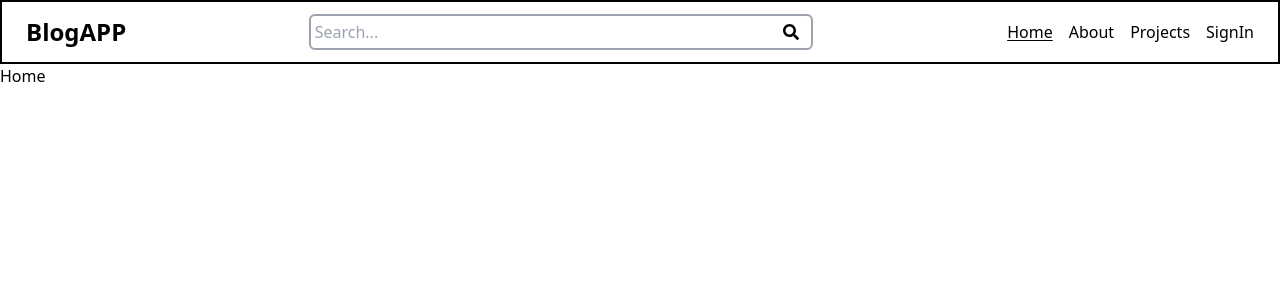
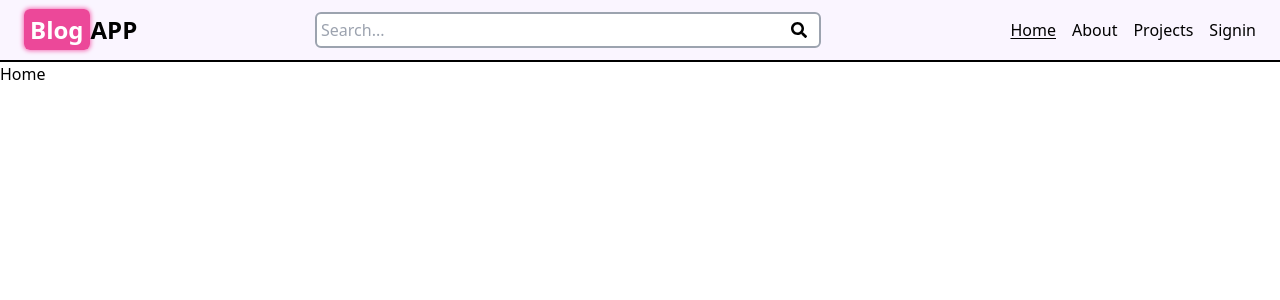
Before and after one commit to armanmahal/5.Blog-app, a React (Create React App) app in the folder client/: page / in a window 1280 px wide. Shown: the top 300 px of the page. Built offline with nearby package versions, Linux system fonts and the light colour scheme.

Commit message:
update header ui

```diff
--- a/client/src/components/Header.jsx
+++ b/client/src/components/Header.jsx
@@ -22,15 +22,18 @@ export default function Header() {
   };
 
   return (
-    <div className="border-black border-2 px-2 py-3 flex gap-5 items-center justify-between relative">
+    <div className="border-black border-b-2 bg-purple-50 px-2 py-3 flex gap-5 items-center justify-between relative">
       {/* LOGO */}
       <div className="hidden md:block text-[1.5rem] font-semibold md:pl-2 lg:pl-4">
-        BlogAPP
+        <span className="bg-pink-500 px-[6px] text-white mr-[1px] py-[4px] rounded-md shadow-custom-logo shadow-pink-400">
+          Blog
+        </span>
+        APP
       </div>
 
       {/* SEARCHBAR */}
       <form
-        className="border-2 border-gray-400 p-1 rounded-md flex justify-between ml-2 md:w-[40%]"
+        className="border-2 border-gray-400 p-1 bg-white rounded-md flex justify-between ml-2 md:w-[40%]"
         onSubmit={handleSubmit}
       >
         <input
@@ -44,7 +47,7 @@ export default function Header() {
           }}
           className="border-none focus:outline-none md:w-[90%]"
         />
-        <button className="pr-2">
+        <button className="pr-2 md:hover:text-pink-500">
           <FaSearch />
         </button>
       </form>
@@ -55,31 +58,31 @@ export default function Header() {
           to={"/"}
           className={path === "/" ? "underline underline-offset-2" : ""}
         >
-          Home
+          <p className=" hover:text-gray-600">Home</p>
         </Link>
         <Link
           to={"/about"}
           className={path === "/about" ? "underline underline-offset-2" : ""}
         >
-          About
+          <p className=" hover:text-gray-600">About</p>
         </Link>
         <Link
           to={"/projects"}
           className={path === "/projects" ? "underline underline-offset-2" : ""}
         >
-          Projects
+          <p className=" hover:text-gray-600">Projects</p>
         </Link>
         {currentUser === null ? (
           <Link
             to={"/signin"}
             className={path === "/signin" ? "underline underline-offset-2" : ""}
           >
-            SignIn
+            <p className=" hover:text-gray-600">Signin</p>
           </Link>
         ) : (
           <Link to={"/dashboard?tab=profile"}>
             <img
-              className="w-10 h-10 border-black border-2 rounded-[50%]"
+              className="w-10 h-10 border-black border-2 rounded-[50%] hover:shadow-custom-logo hover:shadow-gray-400"
               src="https://cdn.pixabay.com/photo/2015/10/05/22/37/blank-profile-picture-973460_1280.png"
               alt="DP"
             ></img>
@@ -92,33 +95,42 @@ export default function Header() {
         onClick={() => {
           setNavIsOpen(!navIsOpen);
         }}
-        className="md:hidden mr-4 border-2 p-2 rounded-md"
+        className="md:hidden mr-4 border-2 p-2 rounded-md border-gray-300"
       >
         {navIsOpen ? <FaChevronUp /> : <FaGripLines />}
       </button>
 
       <div
-        className={`md:hidden border-2 border-black absolute top-[100%] right-[-2px] w-[100vw] flex flex-col gap-1 bg-white py-2 ${
+        className={`md:hidden border-2 border-black absolute top-[100%] right-0 w-[100vw] flex flex-col gap-1 bg-white py-2 ${
           navIsOpen ? "" : "hidden"
         }`}
       >
+        {currentUser === null ? (
           <div
             className={
               path === "/signin"
-              ? "bg-gradient-to-l from-white via-gray-200 to-white  w-full flex items-center justify-center py-1 text-lg"
+                ? "bg-gradient-to-l from-white via-purple-200 to-white  w-full flex items-center justify-center py-1 text-lg"
                 : "w-full flex items-center justify-center py-1 text-lg"
             }
           >
-          {currentUser === null ? (
             <Link to={"/signin"}>SignIn</Link>
+          </div>
         ) : (
-            <Link to={"/dashboard?tab=profile"}>Profile</Link>
+          <div
+            className={
+              path === "/dashboard"
+                ? "bg-gradient-to-l from-white via-purple-200 to-white  w-full flex items-center justify-center py-1 text-lg"
+                : "w-full flex items-center justify-center py-1 text-lg"
+            }
+          >
+            <Link to={"/dashboard?tab=profile"}>Dashboard</Link>
+          </div>
         )}
-        </div>
+
         <div
           className={
             path === "/"
-              ? "bg-gradient-to-l from-white via-gray-200 to-white  w-full flex items-center justify-center py-1 text-lg"
+              ? "bg-gradient-to-l from-white via-purple-200 to-white  w-full flex items-center justify-center py-1 text-lg"
               : "w-full flex items-center justify-center py-1 text-lg"
           }
         >
@@ -127,7 +139,7 @@ export default function Header() {
         <div
           className={
             path === "/about"
-              ? "bg-gradient-to-l from-white via-gray-200 to-white  w-full flex items-center justify-center py-1 text-lg"
+              ? "bg-gradient-to-l from-white via-purple-200 to-white  w-full flex items-center justify-center py-1 text-lg"
               : "w-full flex items-center justify-center py-1 text-lg"
           }
         >
@@ -136,7 +148,7 @@ export default function Header() {
         <div
           className={
             path === "/projects"
-              ? "bg-gradient-to-l from-white via-gray-200 to-white  w-full flex items-center justify-center py-1 text-lg"
+              ? "bg-gradient-to-l from-white via-purple-200 to-white  w-full flex items-center justify-center py-1 text-lg"
               : "w-full flex items-center justify-center py-1 text-lg"
           }
         >
--- a/client/tailwind.config.js
+++ b/client/tailwind.config.js
@@ -2,7 +2,11 @@
 module.exports = {
   content: ["./src/**/*.{html,js,jsx}"],
   theme: {
-    extend: {},
+    extend: {
+      boxShadow: {
+        "custom-logo": "0px 0px 4px 1px ",
+      },
+    },
   },
   plugins: [],
-}
+};
```
Lines whose indentation alone changed are shown as unchanged.
